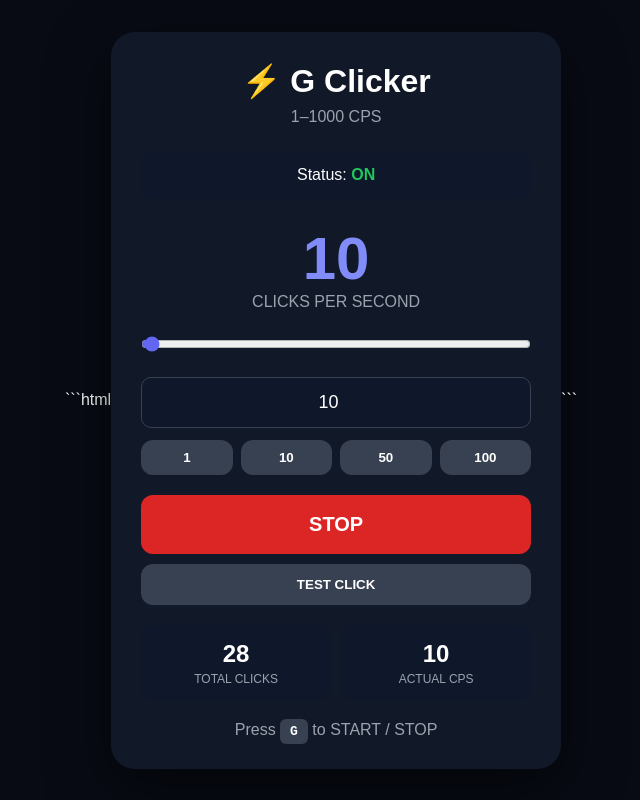
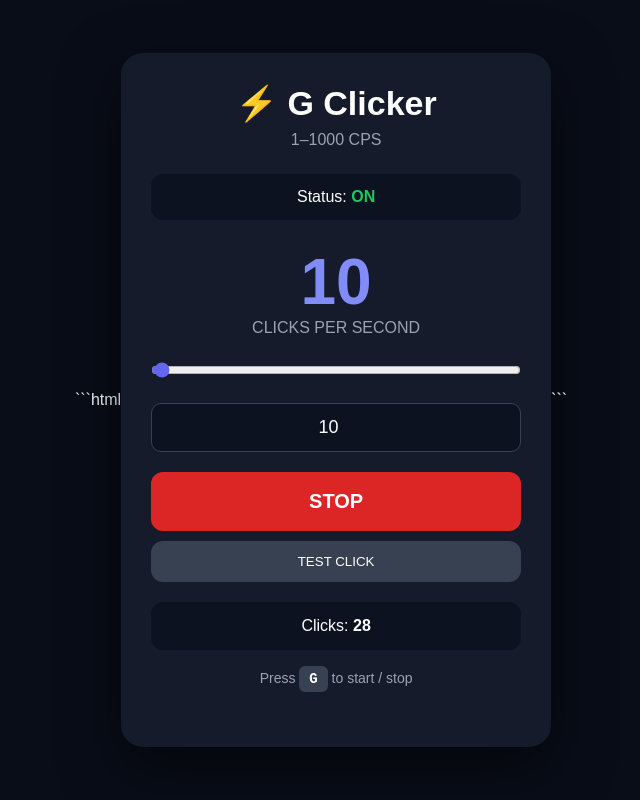
Before and after one commit to lalshaya34-lgtm/chrome-auto, a plain HTML site: page index.html in a window 1280 px wide. Both pictures are taken after a click on the button "START". Shown: the whole page, without its empty margins (319-959 px from the left). Drawn offline with Linux system fonts and the light colour scheme.

Commit message:
Update index.html

```diff
--- a/index.html
+++ b/index.html
@@ -4,10 +4,6 @@
 <head>
 <meta charset="UTF-8">
 <meta name="viewport" content="width=device-width, initial-scale=1.0">
-
-<link rel="manifest" href="manifest.json">
-<meta name="theme-color" content="#080b14">
-
 <title>G Clicker</title>
 
 <style>
@@ -19,38 +15,36 @@ body {
         margin: 0;
         min-height: 100vh;
         display: flex;
+        align-items: center;
         justify-content: center;
-    align-items: center;
-    background: #080b14;
+        background: #090d18;
         color: white;
         font-family: Arial, sans-serif;
     }
 
     .app {
         width: 92%;
-    max-width: 450px;
-    background: #111827;
+        max-width: 430px;
         padding: 30px;
-    border-radius: 24px;
+        background: #151b2b;
+        border-radius: 22px;
+        text-align: center;
         box-shadow: 0 20px 60px #0008;
     }
 
     h1 {
-    text-align: center;
         margin: 0;
-    font-size: 32px;
+        font-size: 34px;
     }
 
     .subtitle {
-    text-align: center;
         color: #9ca3af;
         margin: 8px 0 25px;
     }
 
     .status {
-    text-align: center;
-    background: #0f172a;
-    padding: 15px;
+        padding: 14px;
+        background: #0c1220;
         border-radius: 12px;
         margin-bottom: 25px;
     }
@@ -64,17 +58,13 @@ h1 {
         color: #22c55e;
     }
 
-.cps-display {
-    text-align: center;
-}
-
-#cpsNumber {
-    font-size: 60px;
+    #cps {
+        font-size: 64px;
         font-weight: bold;
         color: #818cf8;
     }
 
-.cps-label {
+    .label {
         color: #9ca3af;
     }
 
@@ -84,92 +74,71 @@ h1 {
         accent-color: #6366f1;
     }
 
-#cpsInput {
+    #number {
         width: 100%;
-    padding: 14px;
+        padding: 13px;
         border: 1px solid #374151;
         border-radius: 10px;
-    background: #0f172a;
+        background: #0c1220;
         color: white;
+        text-align: center;
         font-size: 18px;
-    text-align: center;
     }
 
-button {
+    #start {
         width: 100%;
+        margin-top: 20px;
+        padding: 18px;
         border: 0;
         border-radius: 12px;
+        background: #4f46e5;
+        color: white;
+        font-size: 20px;
+        font-weight: bold;
         cursor: pointer;
+    }
+
+    #start.running {
+        background: #dc2626;
+    }
+
+    #test {
+        width: 100%;
+        margin-top: 10px;
+        padding: 13px;
+        border: 0;
+        border-radius: 12px;
+        background: #374151;
+        color: white;
+        cursor: pointer;
+    }
+
+    .counter {
+        margin-top: 20px;
+        padding: 15px;
+        background: #0c1220;
+        border-radius: 12px;
+    }
+
+    .hint {
+        margin-top: 20px;
+        color: #9ca3af;
+        font-size: 14px;
+    }
+
+    kbd {
+        padding: 5px 10px;
+        background: #374151;
+        border-radius: 6px;
         color: white;
         font-weight: bold;
     }
 
-#startButton {
-    margin-top: 20px;
-    padding: 18px;
-    background: #4f46e5;
-    font-size: 20px;
-}
-
-#startButton.running {
-    background: #dc2626;
-}
-
-#testButton {
+    #keyMessage {
+        height: 20px;
         margin-top: 10px;
-    padding: 13px;
-    background: #374151;
-}
-
-.presets {
-    display: grid;
-    grid-template-columns: repeat(4, 1fr);
-    gap: 8px;
-    margin-top: 12px;
-}
-
-.preset {
-    padding: 10px;
-    background: #374151;
-}
-
-.stats {
-    display: grid;
-    grid-template-columns: 1fr 1fr;
-    gap: 10px;
-    margin-top: 20px;
-}
-
-.stat {
-    background: #0f172a;
-    border-radius: 12px;
-    padding: 15px;
-    text-align: center;
-}
-
-.stat-number {
-    font-size: 24px;
-    font-weight: bold;
-}
-
-.stat-label {
-    color: #9ca3af;
-    font-size: 12px;
-    margin-top: 4px;
-}
-
-.help {
-    text-align: center;
-    margin-top: 20px;
-    color: #9ca3af;
-}
-
-kbd {
-    background: #374151;
-    padding: 5px 10px;
-    border-radius: 6px;
-    color: white;
-    font-weight: bold;
+        color: #818cf8;
+        font-size: 13px;
     }
 </style>
 </head>
@@ -189,14 +158,10 @@ kbd {
         <span id="status">OFF</span>
     </div>
 
-    <div class="cps-display">
+    <div id="cps">10</div>
 
-        <div id="cpsNumber">10</div>
-
-        <div class="cps-label">
+    <div class="label">
         CLICKS PER SECOND
-        </div>
-
     </div>
 
     <input
@@ -208,45 +173,30 @@ kbd {
     >
 
     <input
-        id="cpsInput"
+        id="number"
         type="number"
         min="1"
         max="1000"
         value="10"
     >
 
-    <div class="presets">
-        <button class="preset" data-value="1">1</button>
-        <button class="preset" data-value="10">10</button>
-        <button class="preset" data-value="50">50</button>
-        <button class="preset" data-value="100">100</button>
-    </div>
-
-    <button id="startButton">
+    <button id="start">
         START
     </button>
 
-    <button id="testButton">
+    <button id="test">
         TEST CLICK
     </button>
 
-    <div class="stats">
-
-        <div class="stat">
-            <div id="totalClicks" class="stat-number">0</div>
-            <div class="stat-label">TOTAL CLICKS</div>
+    <div class="counter">
+        Clicks: <b id="count">0</b>
     </div>
 
-        <div class="stat">
-            <div id="actualCps" class="stat-number">0</div>
-            <div class="stat-label">ACTUAL CPS</div>
+    <div class="hint">
+        Press <kbd>G</kbd> to start / stop
     </div>
 
-    </div>
-
-    <div class="help">
-        Press <kbd>G</kbd> to START / STOP
-    </div>
+    <div id="keyMessage"></div>
 
 </div>
 
@@ -254,43 +204,49 @@ kbd {
 
 let running = false;
 let timer = null;
+let count = 0;
 
-let totalClicks = 0;
-let clicksThisSecond = 0;
-
-const status = document.getElementById("status");
-const startButton = document.getElementById("startButton");
+const statusText = document.getElementById("status");
+const startButton = document.getElementById("start");
+const testButton = document.getElementById("test");
 
 const slider = document.getElementById("slider");
-const cpsInput = document.getElementById("cpsInput");
-const cpsNumber = document.getElementById("cpsNumber");
+const number = document.getElementById("number");
 
-const totalClicksDisplay = document.getElementById("totalClicks");
-const actualCpsDisplay = document.getElementById("actualCps");
+const cpsDisplay = document.getElementById("cps");
+const countDisplay = document.getElementById("count");
+const keyMessage = document.getElementById("keyMessage");
+
+
+/* Get CPS */
 
 function getCPS() {
 
-    let cps = parseInt(cpsInput.value);
+    let value = Number(number.value);
 
-    if (isNaN(cps)) {
-        cps = 10;
+    if (!Number.isFinite(value)) {
+        value = 10;
     }
 
-    cps = Math.max(1, Math.min(1000, cps));
+    return Math.max(
+        1,
+        Math.min(1000, Math.round(value))
+    );
+}
 
-    return cps;
-}
+
+/* Change CPS */
 
 function setCPS(value) {
 
     value = Math.max(
         1,
-        Math.min(1000, parseInt(value) || 1)
+        Math.min(1000, Math.round(Number(value)))
     );
 
     slider.value = value;
-    cpsInput.value = value;
-    cpsNumber.textContent = value;
+    number.value = value;
+    cpsDisplay.textContent = value;
 
     if (running) {
         stop();
@@ -298,19 +254,29 @@ function setCPS(value) {
     }
 }
 
-function doClick() {
 
-    totalClicks++;
-    clicksThisSecond++;
+/* The click */
 
-    totalClicksDisplay.textContent =
-        totalClicks.toLocaleString();
+function clickOnce() {
+
+    count++;
+
+    countDisplay.textContent =
+        count.toLocaleString();
 
     /*
-      This creates the click inside the app.
+      This is a click generated inside
+      the webpage.
     */
-    document.getElementById("testButton").click();
+    testButton.dispatchEvent(
+        new MouseEvent("click", {
+            bubbles: true
+        })
+    );
 }
+
+
+/* Start */
 
 function start() {
 
@@ -318,24 +284,27 @@ function start() {
 
     running = true;
 
-    status.textContent = "ON";
-    status.classList.add("on");
+    statusText.textContent = "ON";
+    statusText.classList.add("on");
 
     startButton.textContent = "STOP";
     startButton.classList.add("running");
 
     const cps = getCPS();
 
-    const interval = Math.max(
+    const delay = Math.max(
         1,
         1000 / cps
     );
 
     timer = setInterval(
-        doClick,
-        interval
+        clickOnce,
+        delay
     );
 }
+
+
+/* Stop */
 
 function stop() {
 
@@ -345,14 +314,15 @@ function stop() {
 
     timer = null;
 
-    status.textContent = "OFF";
-    status.classList.remove("on");
+    statusText.textContent = "OFF";
+    statusText.classList.remove("on");
 
     startButton.textContent = "START";
     startButton.classList.remove("running");
+}
 
-    actualCpsDisplay.textContent = "0";
-}
+
+/* Toggle */
 
 function toggle() {
 
@@ -363,14 +333,16 @@ function toggle() {
     }
 }
 
-/* START / STOP button */
+
+/* Button */
 
 startButton.addEventListener(
     "click",
     toggle
 );
 
-/* CPS slider */
+
+/* Slider */
 
 slider.addEventListener(
     "input",
@@ -379,34 +351,23 @@ slider.addEventListener(
     }
 );
 
-/* CPS number box */
 
-cpsInput.addEventListener(
+/* Number */
+
+number.addEventListener(
     "change",
     function() {
         setCPS(this.value);
     }
 );
 
-/* Presets */
-
-document.querySelectorAll(
-    ".preset"
-).forEach(function(button) {
-
-    button.addEventListener(
-        "click",
-        function() {
-            setCPS(this.dataset.value);
-        }
-    );
-
-});
 
 /*
    G KEY
-   Works anywhere while this webpage/app
-   is open and focused.
+
+   keydown is attached to the entire
+   webpage, so it doesn't matter where
+   you clicked on the page.
 */
 
 document.addEventListener(
@@ -420,42 +381,21 @@ document.addEventListener(
 
             event.preventDefault();
 
+            keyMessage.textContent =
+                "G detected!";
+
             toggle();
+
+            setTimeout(
+                function() {
+                    keyMessage.textContent = "";
+                },
+                700
+            );
         }
 
     }
 );
-
-/* Actual CPS counter */
-
-setInterval(
-    function() {
-
-        actualCpsDisplay.textContent =
-            clicksThisSecond;
-
-        clicksThisSecond = 0;
-
-    },
-    1000
-);
-
-/* PWA service worker */
-
-if ("serviceWorker" in navigator) {
-
-    window.addEventListener(
-        "load",
-        function() {
-
-            navigator.serviceWorker.register(
-                "./sw.js"
-            );
-
-        }
-    );
-
-}
 
 </script>
 
```
Lines whose indentation alone changed are shown as unchanged.
